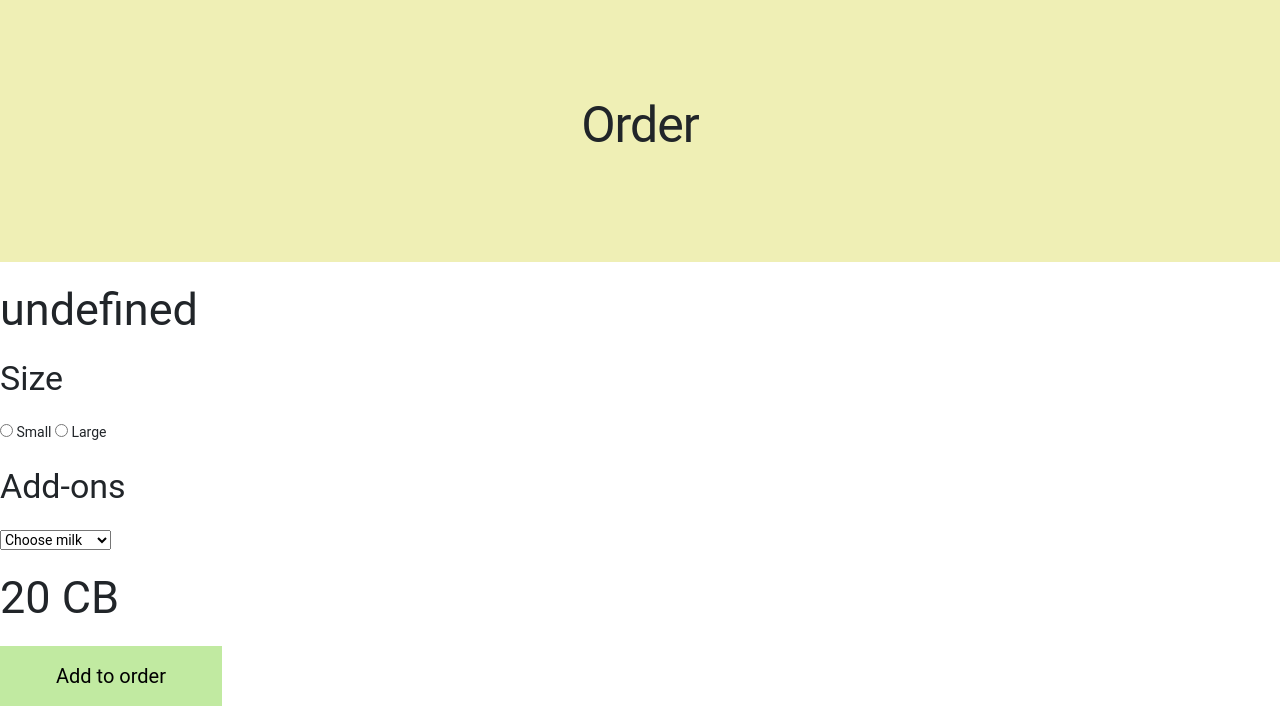
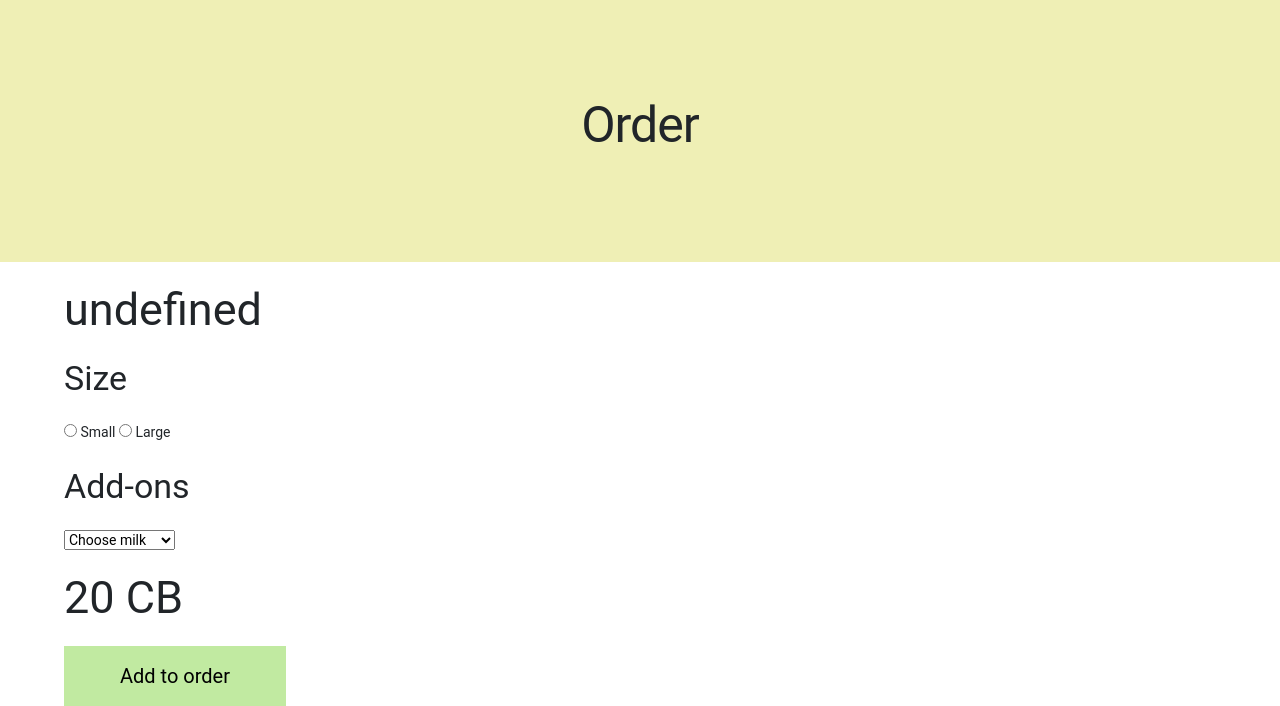
Before and after one commit to Megabd/CafeAnalog2, a website built with webpack: page public/productpage.html in a window 1280 px wide. Shown: the part 133-839 px from the top of the page. Built offline with nearby package versions, Linux system fonts and the light colour scheme; some packages are replaced by stand-ins of ours; no server answers.

Commit message:
Add margin to order_details

```diff
--- a/public/styles/style.css
+++ b/public/styles/style.css
@@ -83,6 +83,10 @@
 
 .page_title h1 {
     margin: 0;
+}
+
+.order_details {
+    margin-left: 5%;
 }
 
 #basket img {
```
